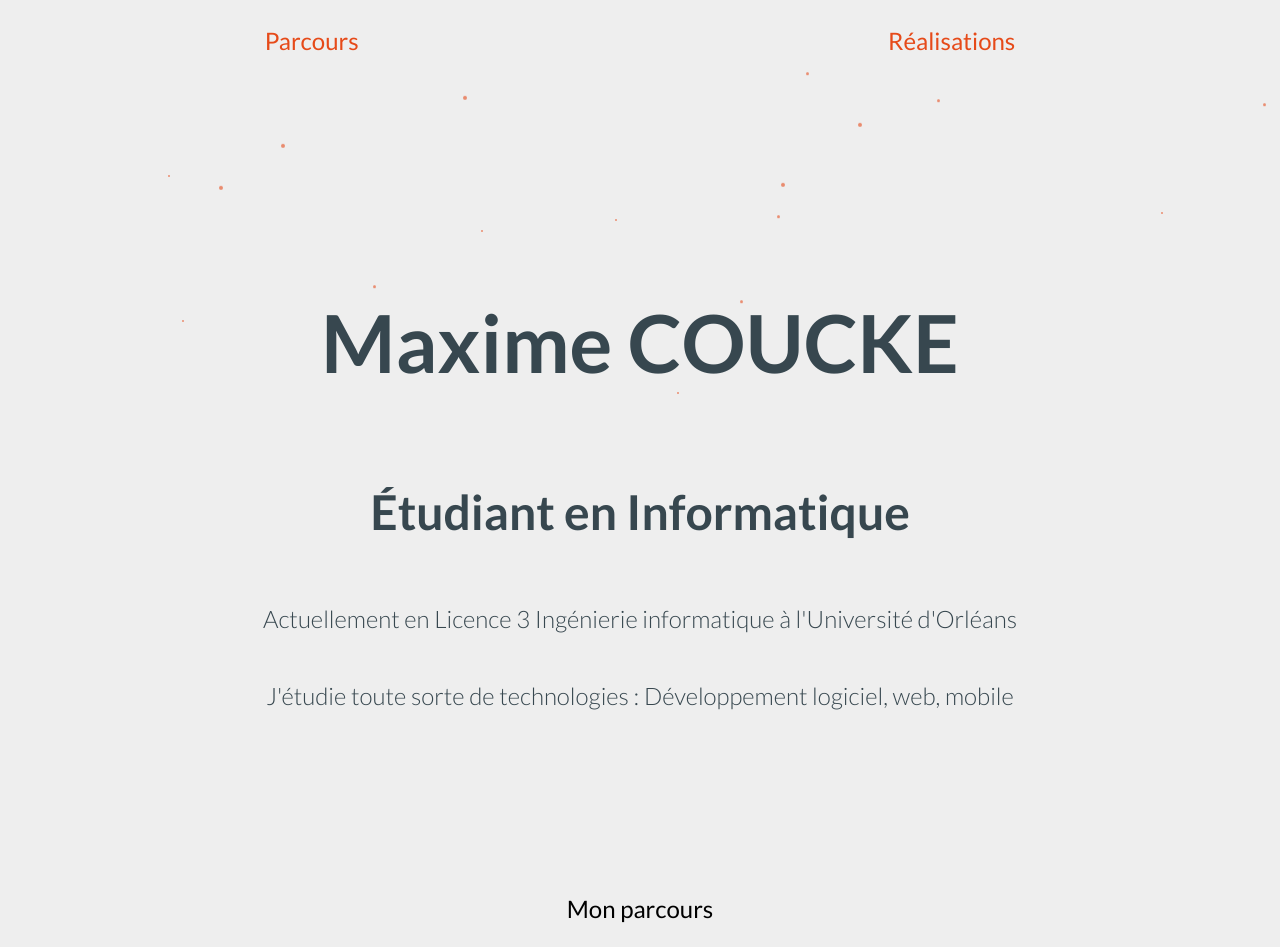
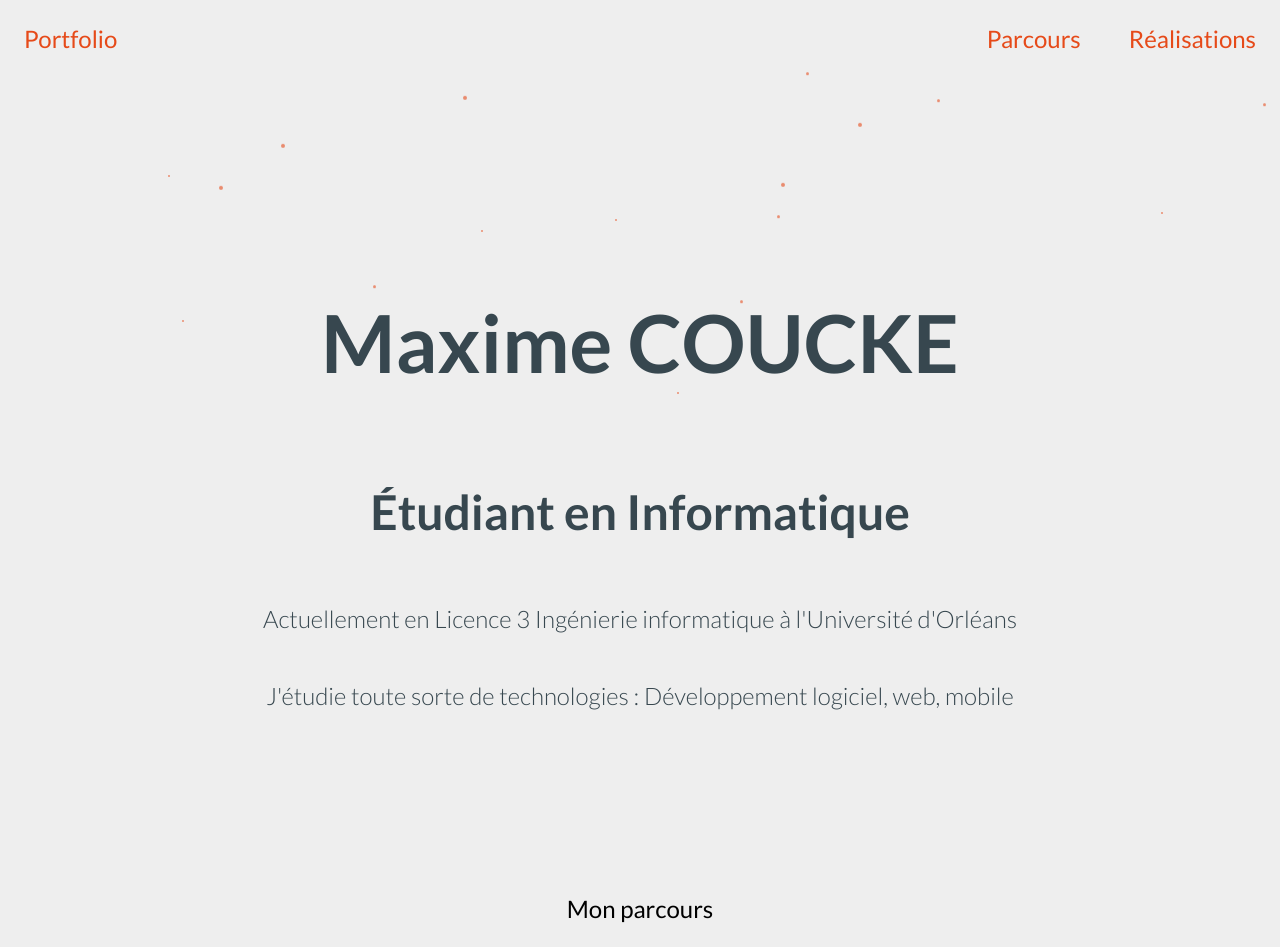
Before and after one commit to mcoucke/Portfolio, a React (Create React App) app: page / in a window 1280 px wide. Built offline with nearby package versions, Linux system fonts and the light colour scheme.

Commit message:
editing header, adding title

```diff
--- a/src/components/Header/Header.js
+++ b/src/components/Header/Header.js
@@ -5,7 +5,7 @@ import { Motion, spring } from "react-motion";
 const Container = styled.nav`
     display: flex;
     flex-wrap: wrap;
-    justify-content: space-around;
+    justify-content: flex-end;
     height: ${(props) => props.height}rem;
     `;
 
@@ -15,8 +15,16 @@ const Section = styled.div`
     display: ${(props) => props.display};
     opacity: ${(props) => props.opacity};
     padding: 1.5rem;
-    margin: auto;
     cursor: pointer;
+    `;
+
+const Title = styled.div`
+    color: #E64A19;
+    font-size: 1.5rem;
+    display: ${(props) => props.display};
+    opacity: ${(props) => props.opacity};
+    padding: 1.5rem;
+    margin-right: auto;
     `;
 
 class Header extends React.Component {
@@ -34,7 +42,10 @@ class Header extends React.Component {
           >
               {(style) => (
                   <Container height={style.height}>
-                      <div className="space-div" />
+                      <Title display={ style.height >= 0 ? 'block' : 'none' }
+                               opacity={style.height/5}>
+                          Portfolio
+                      </Title>
                       <Section display={ style.height >= 0 ? 'block' : 'none' }
                                opacity={style.height/5}
                                onClick={this.showStudies}>
@@ -45,7 +56,6 @@ class Header extends React.Component {
                                onClick={this.showProjects}>
                           Réalisations
                       </Section>
-                      <div className="space-div" />
 
                   </Container>
               )}
```
